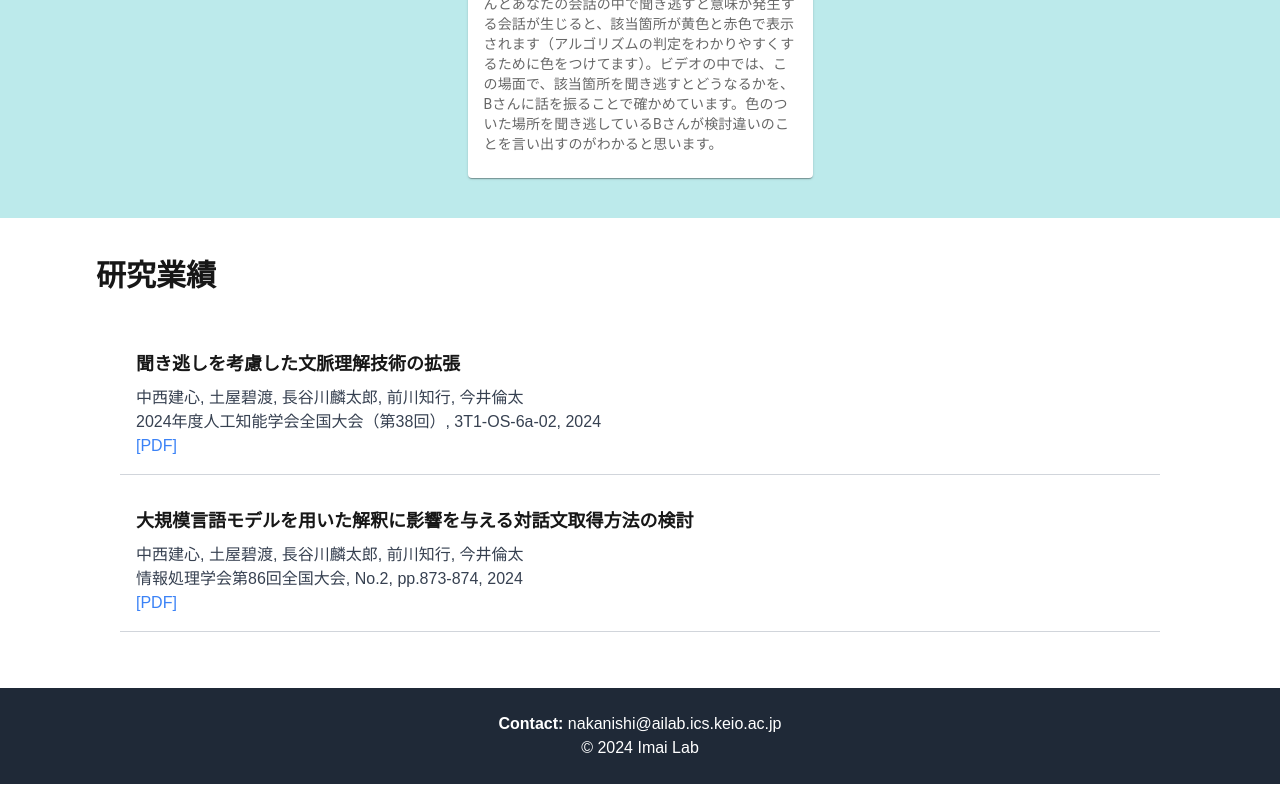
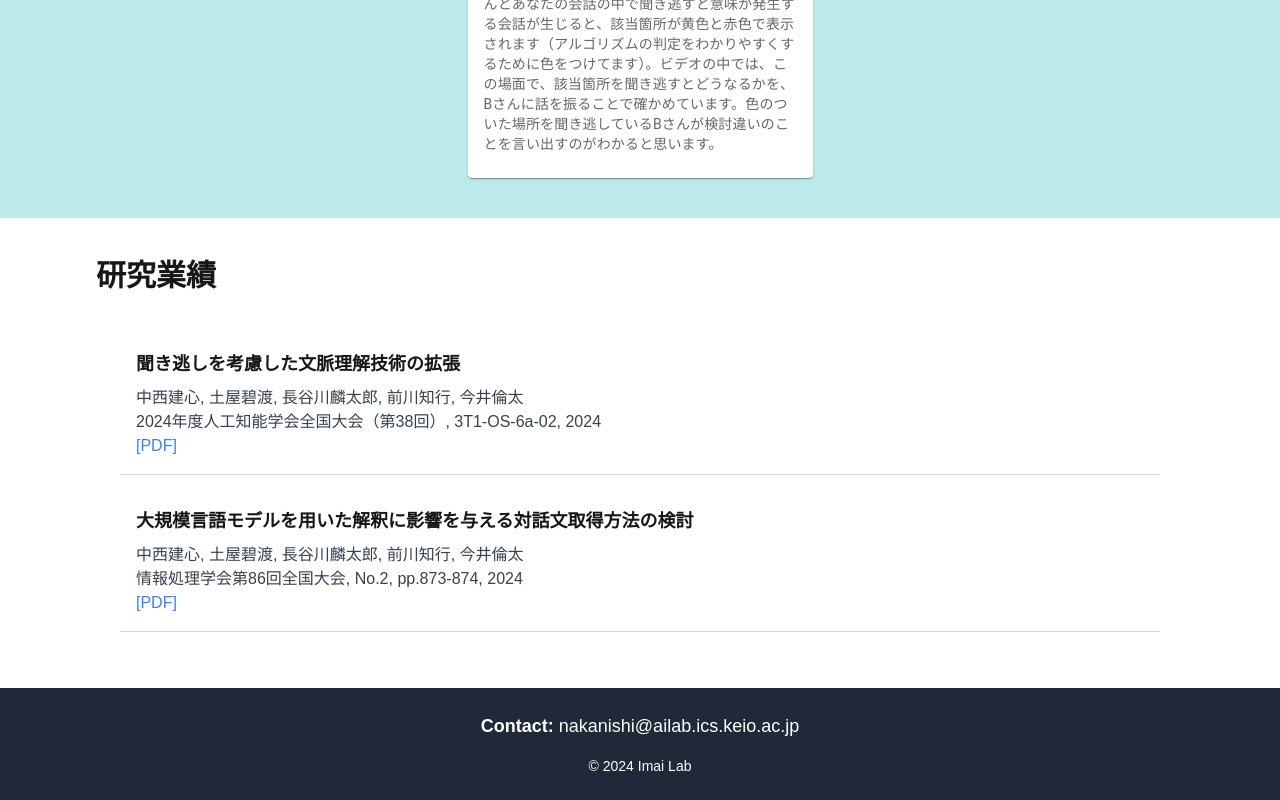
Before and after one commit to imai-laboratory/member_personal_webpages, a Next.js app: page /member_personal_webpages/kenshin in a window 1280 px wide. Shown: the part 1234-2034 px from the top of the page. Built offline with nearby package versions, Linux system fonts and the light colour scheme.

Commit message:
[fix] テキストサイズ

```diff
--- a/app/_components/layout/Footer.jsx
+++ b/app/_components/layout/Footer.jsx
@@ -1,8 +1,10 @@
 export default function Footer({ email }) {
   return (
-    <footer className="bg-gray-800 p-6 text-white text-center">
-      <p><strong>Contact:</strong> {email}</p>
-      <p>&copy; 2024 Imai Lab</p>
+    <footer className="flex flex-col gap-4 bg-gray-800 p-6 text-white text-center">
+      <p className="text-lg">
+        <strong>Contact:</strong> {email}
+      </p>
+      <p className="text-sm">&copy; 2024 Imai Lab</p>
     </footer>
   );
 }
```
